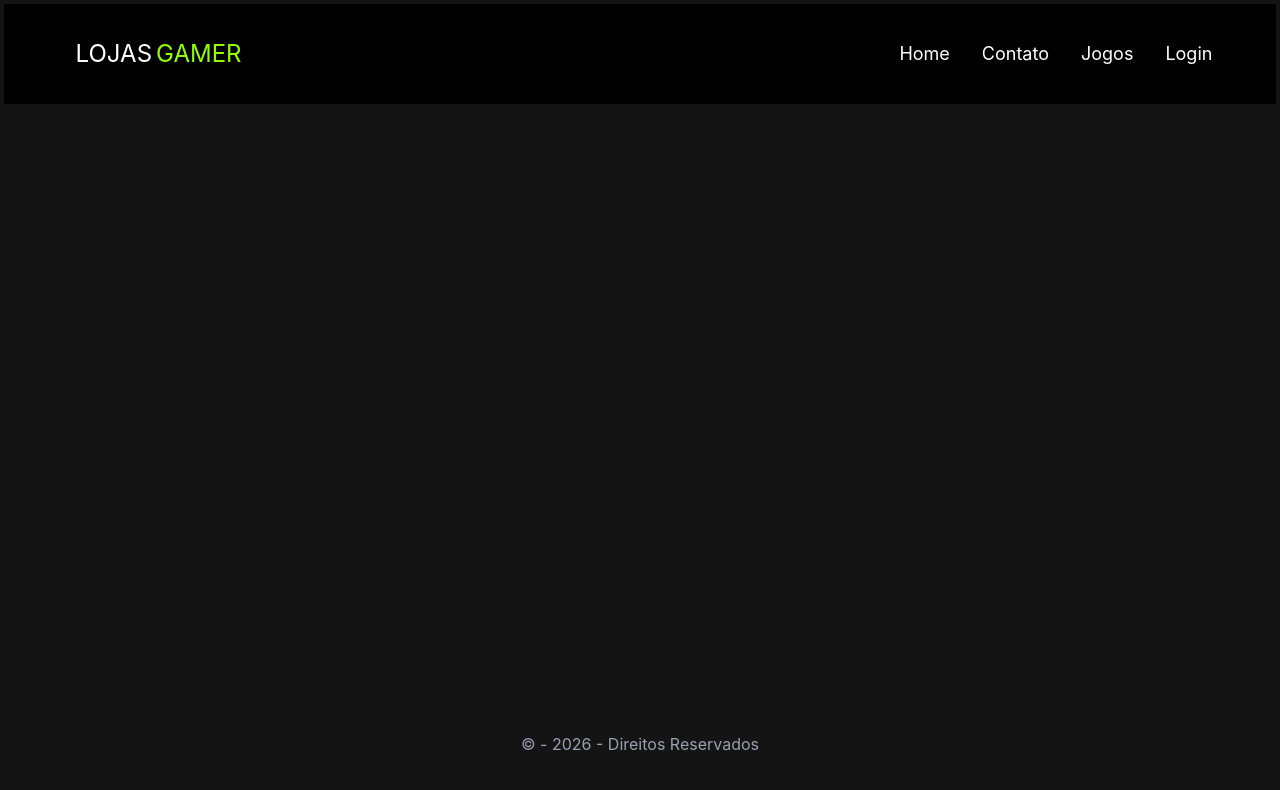
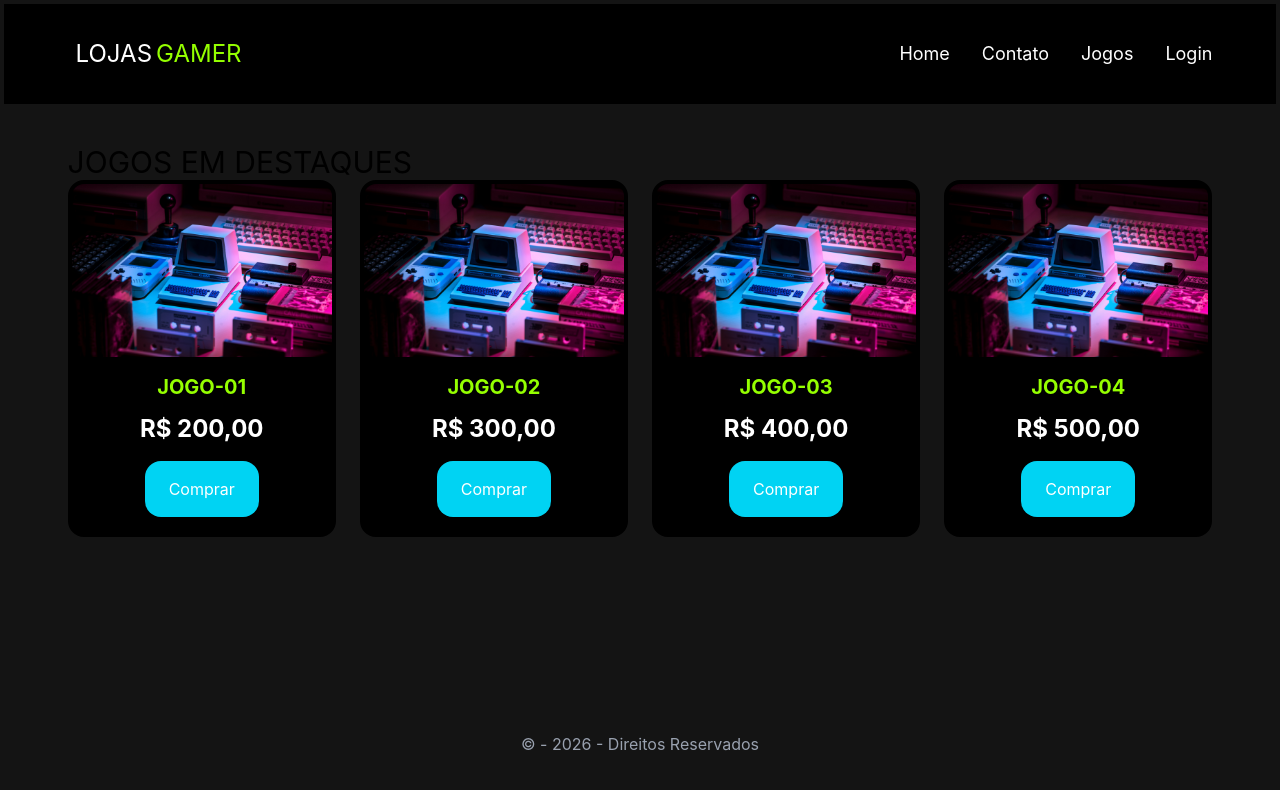
Before and after one commit to EstelaMariano/lojagamer, a React (Vite) app: page / in a window 1280 px wide. Shown: the top 790 px of the page. Built offline with nearby package versions, Linux system fonts and the light colour scheme.

Commit message:
feat: codificando e estilizando o Home

```diff
--- a/src/components/GameCard.jsx
+++ b/src/components/GameCard.jsx
@@ -1,11 +1,14 @@
-const GameCard = ({titulo, preco, imagem}) => {
+const GameCard = ({ titulo, preco, imagem }) => {
   return (
-    <div className="bg-black rounded-2xl overflow hidden transition-all duration-300 hover:-translate-y-2 hover:border-4 hover:border-[#95ff00]">
-      <img src={imagem} alt={titulo} className="w-full h-[260px] object-cover" />
+    <div className="bg-black rounded-2xl overflow-hidden transition-all duration-300 hover:-translate-y-2 hover: border-4 hover:border-[#95ff00]">
+      <img src={imagem} alt={titulo} className="w-full h-260px object-cover" />
       <article className="p-4 text-center">
         <h2 className="text-xl text-[#95ff00] uppercase mb-3 font-bold">{titulo}</h2>
+
         <p className="text-white text-2xl font-bold mb-4">{preco}</p>
-        <button className="bg-gradiente-to-r from bg-cyan-400 to-pink-500 w-[50%] py-4 px-4 text-white rounded-2xl border-none cursor-pointer hover:scale">Comprar</button>
+
+        <button className="bg-gradiente-to-r from bg-cyan-400 to-pink-400 w-[50%] py-4 text-white rounded-2xl border-none cursor-pointer hover:scale-105">Comprar</button>
+
       </article>
     </div>
   )
--- a/src/pages/Home.jsx
+++ b/src/pages/Home.jsx
@@ -1,8 +1,31 @@
+import GameCard from "../components/GameCard"
+import ImagemJogo from "../assets/Imagem.jpg"
+
 const Home = () => {
+
+    const games = [
+        { id: 1, titulo: "Jogo-01", preco: "R$ 200,00", imagem: ImagemJogo },
+        { id: 2, titulo: "Jogo-02", preco: "R$ 300,00", imagem: ImagemJogo },
+        { id: 3, titulo: "Jogo-03", preco: "R$ 400,00", imagem: ImagemJogo },
+        { id: 4, titulo: "Jogo-04", preco: "R$ 500,00", imagem: ImagemJogo },
+    ]
+
     return (
-        <>
+        <main className="px-[5%] mt-10 mb-16 grow">
+            <h2 className="titulo text-3xl">JOGOS EM DESTAQUES</h2>
+            {/* É aqui que os cards ficam um do lado do outro */}
+            <section className="grid grid-cols-[repeat(auto-fit,minmax(250px,1fr))] gap-6">
+                {games.map((jogo) => (
+                    <GameCard
+                        key={jogo.id}
+                        titulo={jogo.titulo}
+                        preco={jogo.preco}
+                        imagem={jogo.imagem}
+                    />
+                ))}
+            </section>
 
-        </>
+        </main>
     )
 }
 
```
Also changed, not shown: src/assets/Imagem.jpg (added).
